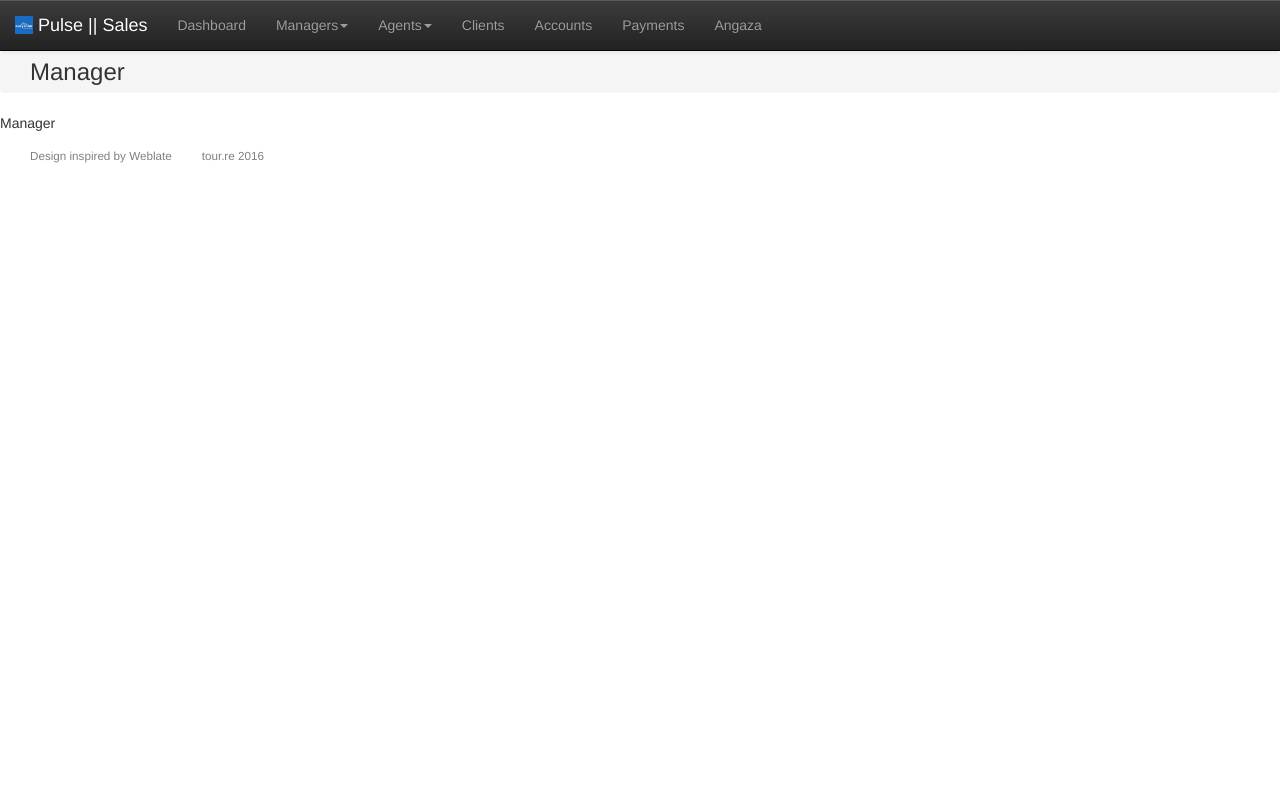
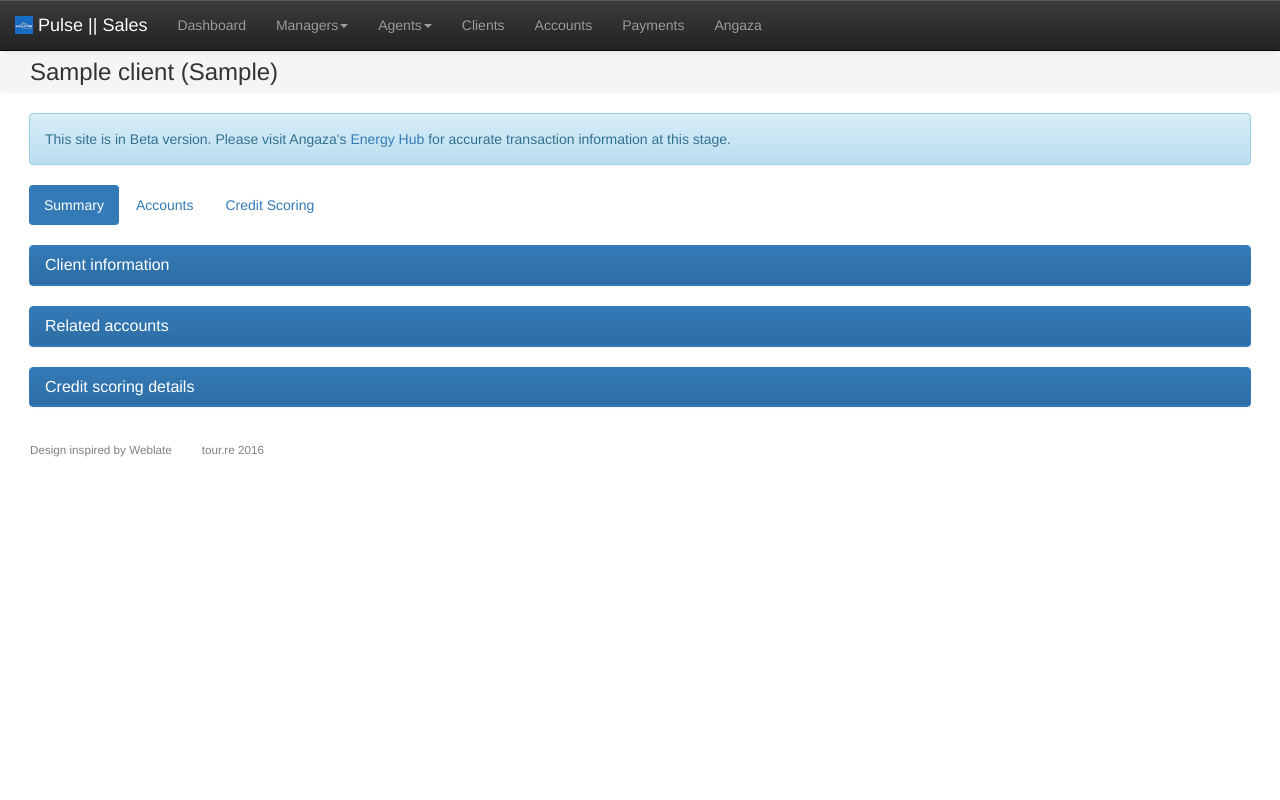
Before and after one commit to tourRe/azimuth, a Django app: page /sales/clients/1/ in a window 1280 px wide. Run offline with Django 3.2, Linux system fonts and the light colour scheme; tables that the repository leaves empty hold one stand-in row (values such as "Sample post"); parts of the project's set-up code (start-up, migrations or seed data) failed here and were passed over; some libraries are stand-ins or nearby versions.

Commit message:
started working on client display

```diff
--- a/pulse/sales/templates/sales/agent_index.html
+++ b/pulse/sales/templates/sales/agent_index.html
@@ -9,7 +9,4 @@ Agents
   {% include "sales/table_account_sets.html" %}
 </div>
 
-Full size sortable table with total number of units sold, number of units sold this month and last month, progress bar with  collection ratio for the month, number of accounts disbabled for more than 7 days and PAR% (7 days), number of accounts on PDP with more than 14 days and PDP% (14 days)
-
-Probably want to develop that in an external table format so that it can be reused for the detailed Manager table for their own agents
 {% endblock %}
--- a/pulse/sales/templates/sales/client.html
+++ b/pulse/sales/templates/sales/client.html
@@ -1,9 +1,42 @@
 {% extends "sales/base.html" %}
 
 {% block breadcrumbs %}
-Manager
+{{ client.name }} ({{ client.location }})
 {% endblock %}
 
 {% block content %}
-Manager
+
+<div class="content">
+
+  <p class="alert alert-info"> This site is in Beta version. Please visit Angaza's <a href="https://payg.angazadesign.com">Energy Hub</a> for accurate transaction information at this stage.</p>
+
+  <ul class="nav nav-pills">
+    <li class="active"><a href="#summary" data-toggle="tab">Summary</a></li>
+    <li><a href="#accounts" data-toggle="tab">Accounts</a></li>
+    <li><a href="#credit" data-toggle="tab">Credit Scoring</a></li>
+  </ul>
+
+  <div class="tab-content">
+
+    <div class="tab-pane active" id="summary">
+      <div class="panel panel-primary">
+        <div class="panel-heading"><h4 class="panel-title">Client information</h4></div>
+      </div>
+    </div>
+
+    <div class="tab-pane active" id="accounts">
+      <div class="panel panel-primary">
+        <div class="panel-heading"><h4 class="panel-title">Related accounts</h4></div>
+      </div>
+    </div>
+
+    <div class="tab-pane active" id="credit">
+      <div class="panel panel-primary">
+        <div class="panel-heading"><h4 class="panel-title">Credit scoring details</h4></div>
+      </div>
+    </div>
+
+  </div>
+</div>
+
 {% endblock %}
--- a/pulse/sales/views.py
+++ b/pulse/sales/views.py
@@ -143,6 +143,8 @@ def client(request, client_pk):
             'manager_list' : manager_list,
             'agent_list' : agent_list
             }
+    client = Client.objects.get(pk = client_pk)
+    context['client'] = client
     return render(request, 'sales/client.html', context)
 
 def account_index(request):
```
